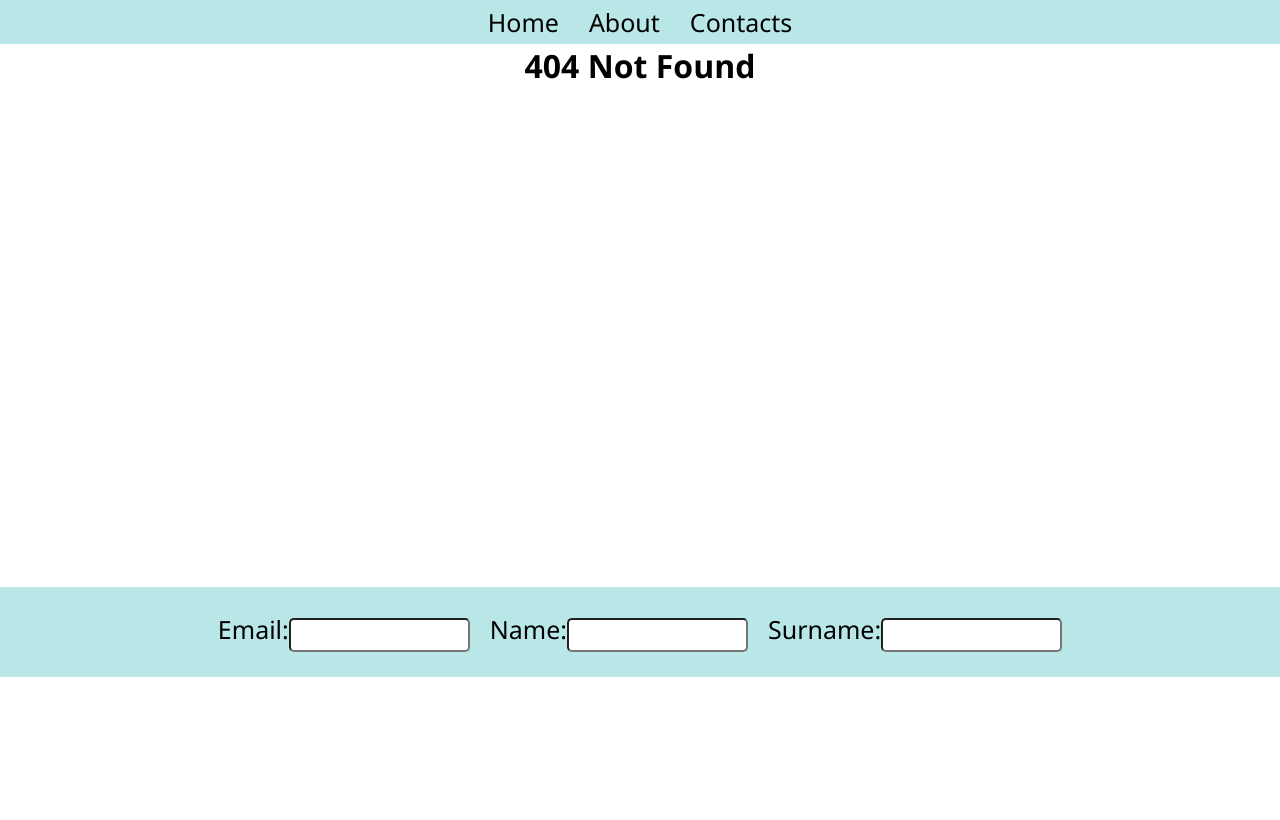
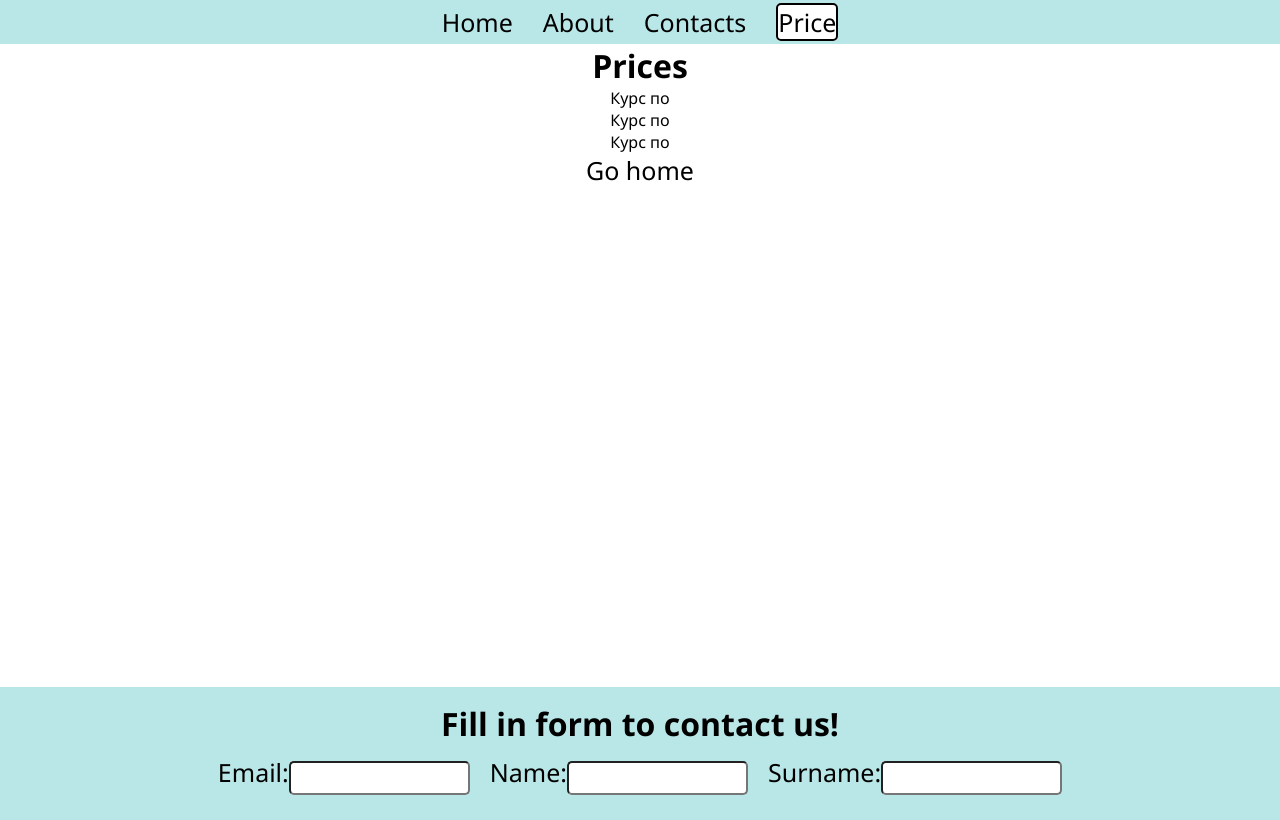
Before and after one commit to Andrei29SE/React-routing-project, a React (Create React App) app: page /prices in a window 1280 px wide. Before the commit this address had no page. Built offline with nearby package versions, Linux system fonts and the light colour scheme.

Commit message:
5 - add prices component

```diff
--- a/src/App.css
+++ b/src/App.css
@@ -9,7 +9,12 @@ a {
   text-decoration: none;
 }
 a:hover {
-  background: linear-gradient(blue, 15%, rgb(192, 255, 192));
+  background: rgb(255, 255, 255);
+  border: 2px solid rgb(0, 0, 0);
+  border-radius: 5px;
+}
+.active {
+  background: rgb(255, 255, 255);
   border: 2px solid rgb(0, 0, 0);
   border-radius: 5px;
 }
@@ -44,3 +49,6 @@ label {
   text-align: right;
   padding: 10px;
 }
+li {
+  list-style: none;
+}
--- a/src/App.js
+++ b/src/App.js
@@ -5,6 +5,7 @@ import Home from './Components/Home'
 import Contacts from './Components/Contacts'
 import NotFound from './Components/NotFound'
 import MainLayout from './layouts/MainLayout'
+import Prices from './Components/Prices'
 
 function App() {
   return (
@@ -15,6 +16,7 @@ function App() {
             <Route index={true} element={<Home />} />
             <Route path='about' element={<About />} />
             <Route path='contacts' element={<Contacts />} />
+            <Route path='prices' element={<Prices />} />
             {/* Default route path=* */}
             <Route path='*' element={<NotFound />} />
           </Route>
--- a/src/Components/Footer.jsx
+++ b/src/Components/Footer.jsx
@@ -1,6 +1,7 @@
 const Footer = () => {
   return (
     <div className='footer'>
+      <h1>Fill in form to contact us!</h1>
       <form>
         <label>
           Email:
--- a/src/Components/Menu.jsx
+++ b/src/Components/Menu.jsx
@@ -3,9 +3,12 @@ import { NavLink } from 'react-router-dom'
 const Menu = () => {
   return (
     <nav>
-      <NavLink to='/'>Home</NavLink>
-      <NavLink to='/about'>About</NavLink>
-      <NavLink to='/contacts'>Contacts</NavLink>
+      <NavLink to='.' end>
+        Home
+      </NavLink>
+      <NavLink to='about'>About</NavLink>
+      <NavLink to='contacts'>Contacts</NavLink>
+      <NavLink to='prices'>Price</NavLink>
     </nav>
   )
 }
--- /dev/null
+++ b/src/Components/Prices.jsx
@@ -0,0 +1,17 @@
+import { Link } from 'react-router-dom'
+const Prices = () => {
+  return (
+    <>
+      <h1>Prices</h1>
+
+      <dl>
+        <li>Курс по </li>
+        <li>Курс по </li>
+        <li>Курс по </li>
+      </dl>
+      <Link to='/'>Go home</Link>
+    </>
+  )
+}
+
+export default Prices
```
